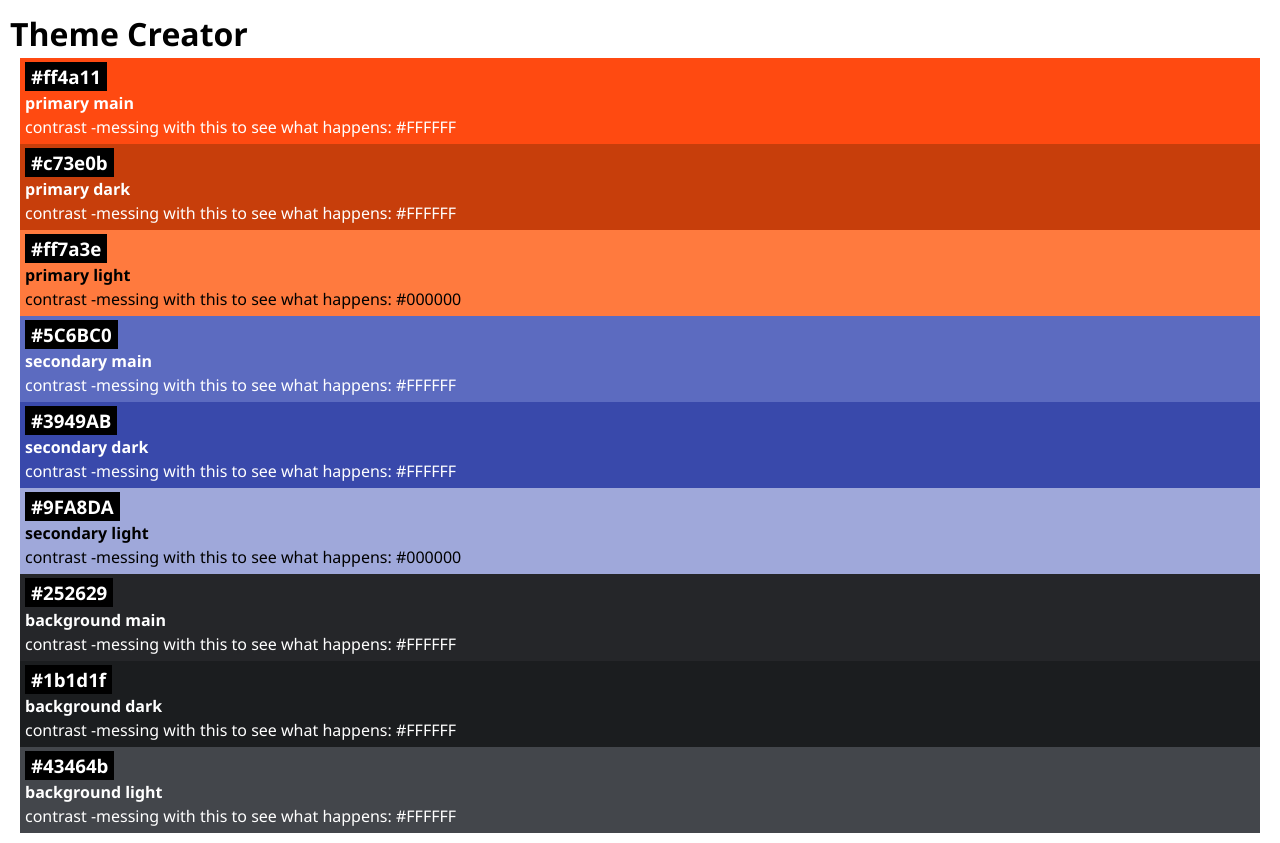
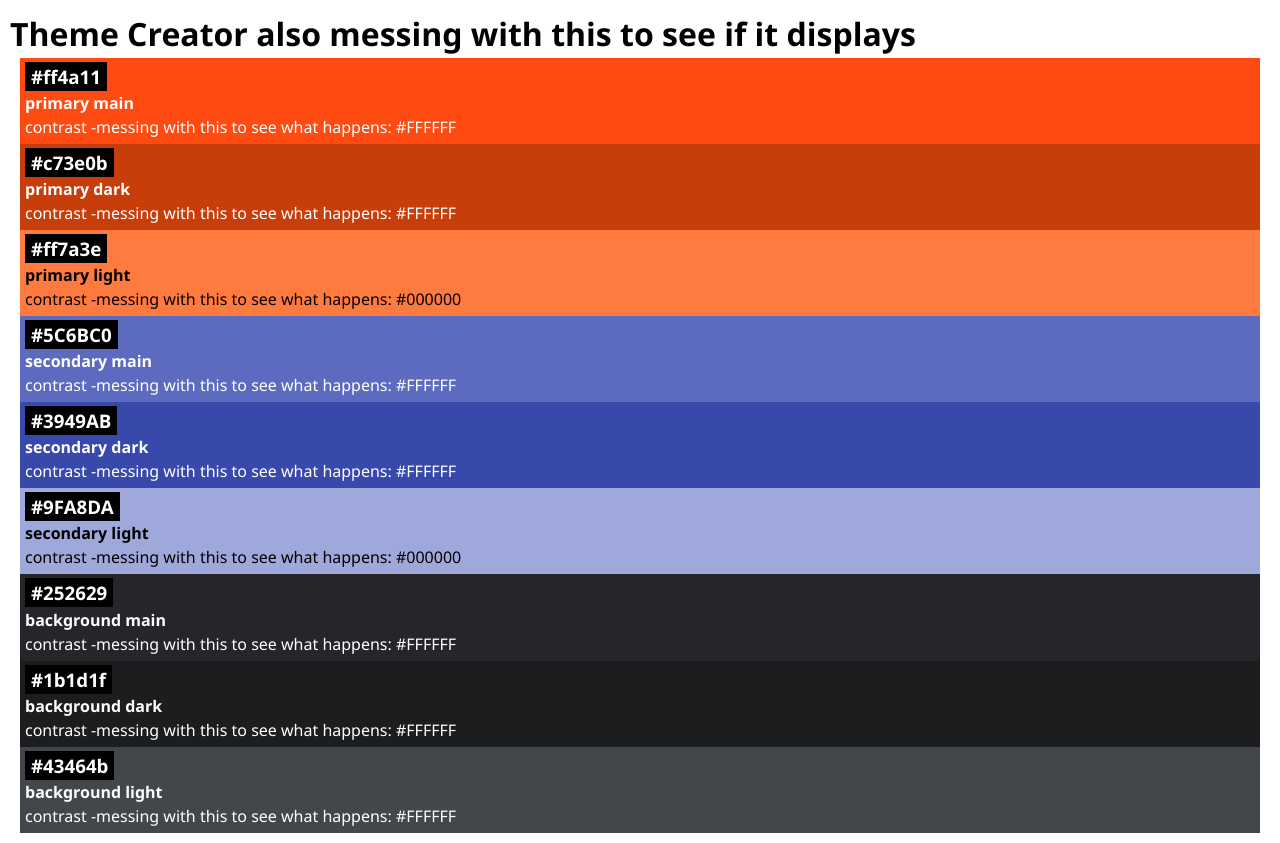
Before and after one commit to AdamHarrisB/theme-creator, a React (Vite) app: page / in a window 1280 px wide. Built offline with nearby package versions, Linux system fonts and the light colour scheme.

Commit message:
checking if changes display in deployed version

```diff
--- a/src/App.jsx
+++ b/src/App.jsx
@@ -5,7 +5,7 @@ import "./App.css";
 function App() {
   return (
     <>
-      <h1>Theme Creator</h1>
+      <h1>Theme Creator also messing with this to see if it displays</h1>
 
       {initialColors.map((color) => {
         return <Color key={color.id} color={color} />;
```
